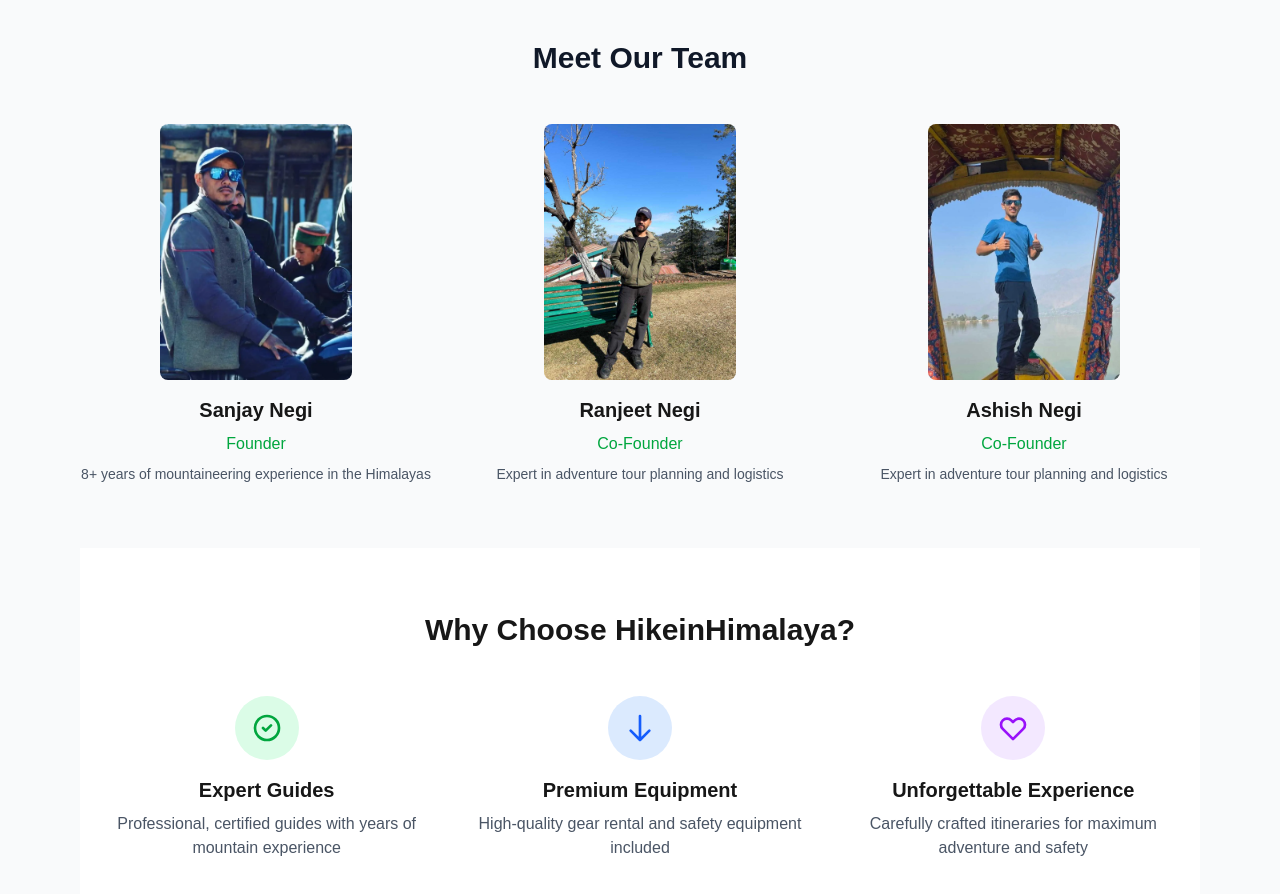
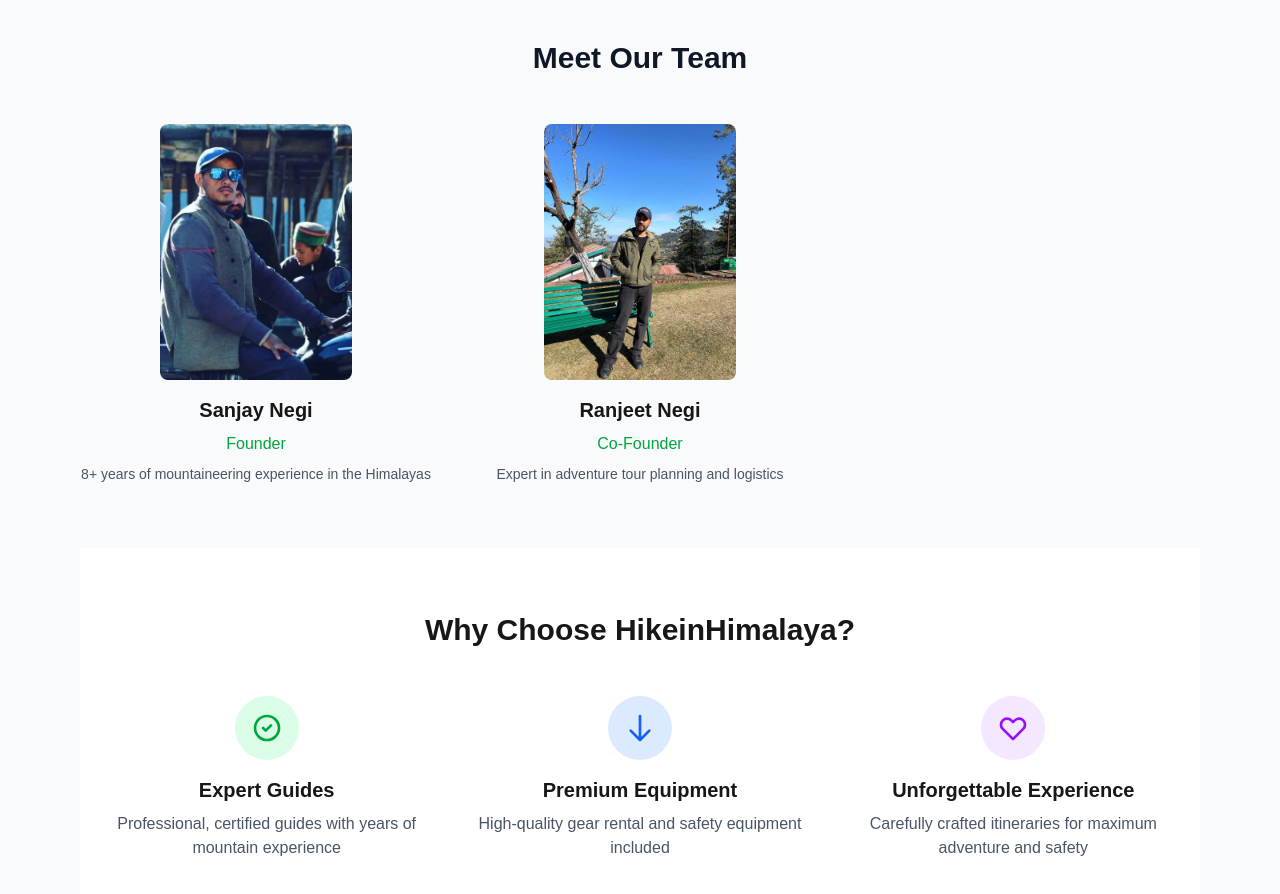
Before and after one commit to saphir746/Hike_in_Himalaya, a Next.js app: page /about in a window 1280 px wide. Shown: the part 820-1714 px from the top of the page. Built offline with nearby package versions, Linux system fonts and the light colour scheme.

Commit message:
About Us modified

```diff
--- a/src/app/about/page.tsx
+++ b/src/app/about/page.tsx
@@ -75,22 +75,6 @@ export default function AboutPage() {
               Expert in adventure tour planning and logistics
               </p>
             </div>
-            <div className="text-center">
-              <div className="w-48 h-64 rounded-lg mx-auto mb-4 overflow-hidden">
-                <Image
-                  src="/images/people/ashish.jpeg"
-                  alt="Ashish Negi"
-                  width={292}
-                  height={256}
-                  className="object-cover w-full h-full"
-                />
-              </div>
-              <h3 className="text-xl font-semibold mb-2">Ashish Negi</h3>
-              <p className="text-green-600 font-medium mb-2">Co-Founder</p>
-              <p className="text-gray-600 text-sm">
-              Expert in adventure tour planning and logistics
-              </p>
-            </div>
           </div>
         </div>
 
```
